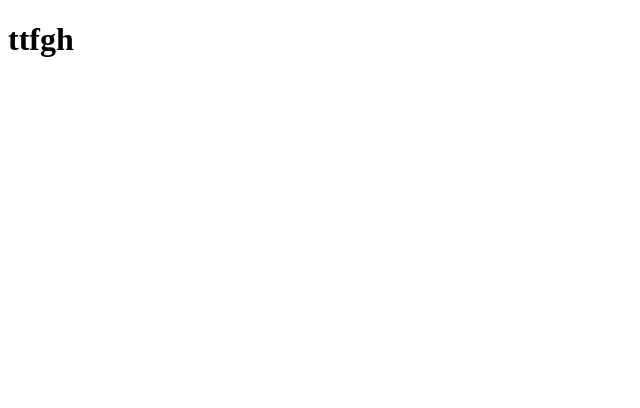
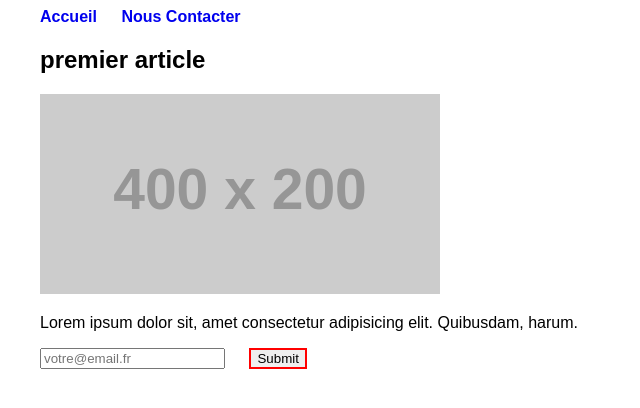
Before and after one commit to izemsabrina/demo-github, a plain HTML site: page exo1.html in a window 1280 px wide. Shown: the whole page, without its empty margins (0-640 px from the left). Drawn offline with Linux system fonts and the light colour scheme; placeholder pictures from the web are drawn by us.

Commit message:
rajout de css

```diff
--- a/exo1.html
+++ b/exo1.html
@@ -1,12 +1,28 @@
 <!DOCTYPE html>
 <html lang="en">
-  <head>
-    <meta charset="UTF-8" />
-    <meta http-equiv="X-UA-Compatible" content="IE=edge" />
-    <meta name="viewport" content="width=device-width, initial-scale=1.0" />
+<head>
+    <meta charset="UTF-8">
+    <meta http-equiv="X-UA-Compatible" content="IE=edge">
+    <meta name="viewport" content="width=device-width, initial-scale=1.0">
     <title>Document</title>
-  </head>
-  <body>
-    <h1>ttfgh</h1>
-  </body>
+    <link rel="stylesheet" href="style.css">
+</head>
+<body>
+    <div class="container">
+        <nav>
+            <a href="#">Accueil</a>
+            <a href="#">Nous Contacter</a>
+        </nav>
+        <article>
+            <h2>premier article</h2>
+            <img src="https://via.placeholder.com/400x200" alt="">
+            <p>Lorem ipsum dolor sit, amet consectetur adipisicing elit. Quibusdam, harum.</p>
+        </article>
+        <form action="">
+            <input type="email" placeholder="votre@email.fr">
+            <input type="submit">
+            <!-- je relance zoom pour moi @ toute suite !!! -->
+        </form>
+    </div>
+</body>
 </html>
--- /dev/null
+++ b/style.css
@@ -0,0 +1,17 @@
+.container{
+    width: 1200px;
+    margin: 0 auto;
+    font-family: sans-serif;
+}
+nav a{
+    margin-right: 20px;
+    text-decoration: none;
+    font-weight: bold;
+}
+
+input[type="email"]{
+    margin-right: 20px;
+}
+input[type="submit"]{
+    border: 2px solid red;
+}
```
Also changed, not shown: 1 other file.
